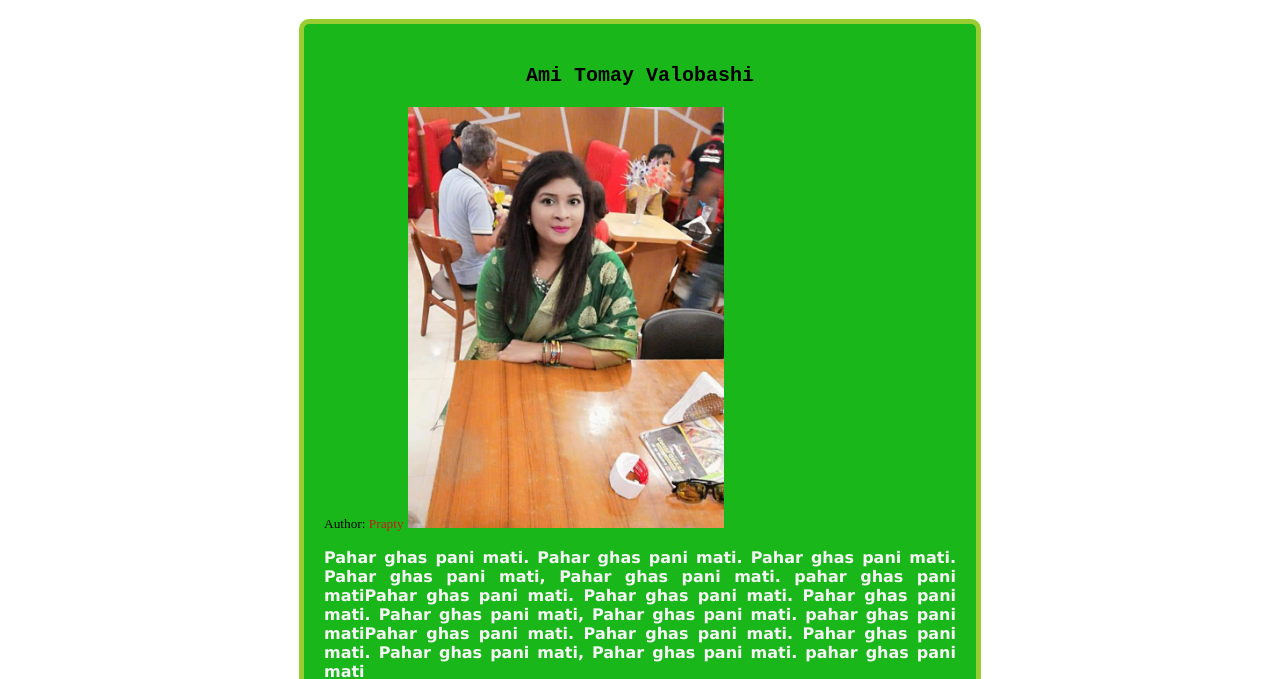
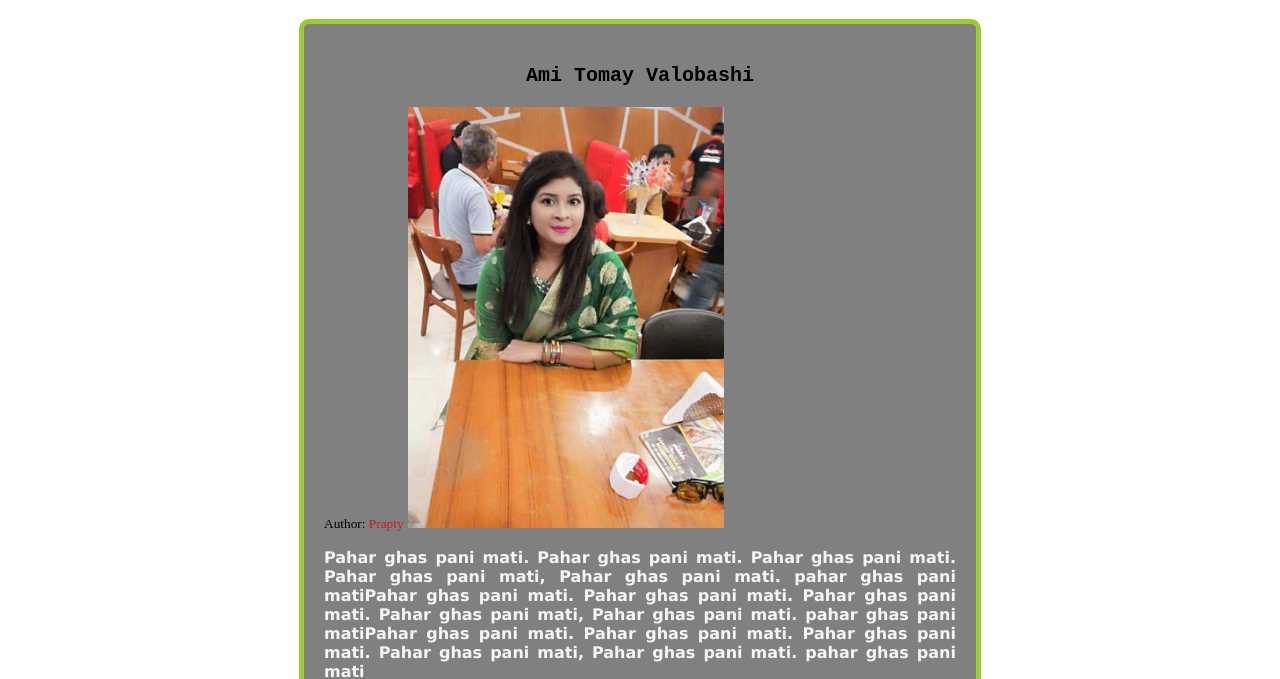
Before and after one commit to daiyanpapongit/WD4, a plain HTML site: page index.html in a window 1280 px wide. Shown: the part 121-800 px from the top of the page. Drawn offline with Linux system fonts and the light colour scheme.

Commit message:
image css

```diff
--- a/css/main.css
+++ b/css/main.css
@@ -1,5 +1,5 @@
 .card{
-    background-color:hsl(120, 75%, 41%);
+    background-color:gray;
     border: 5px solid yellowgreen;
     border-radius: 10px;
     margin: 0 auto;
@@ -24,4 +24,6 @@
 img{
     width:50%;
     height:50%;
+    margin: 0 auto;
+    padding: 0
 }
--- a/index.html
+++ b/index.html
@@ -14,7 +14,7 @@
 
             <h3 class="blog-title">Ami Tomay Valobashi</h3>
             <small>Author: <span class="author-name">Prapty</span></small>
-            <img src="01.jpg"alt="shova">
+            <centre><img src="01.jpg"alt="shova"></centre>
             <p>Pahar ghas pani mati. Pahar ghas pani mati. Pahar ghas pani mati. Pahar ghas pani mati, Pahar ghas pani mati. pahar ghas pani matiPahar ghas pani mati. Pahar ghas pani mati. Pahar ghas pani mati. Pahar ghas pani mati, Pahar ghas pani mati. pahar ghas pani matiPahar ghas pani mati. Pahar ghas pani mati. Pahar ghas pani mati. Pahar ghas pani mati, Pahar ghas pani mati. pahar ghas pani mati</p>
         </div><br>
         <div class="card">
```
